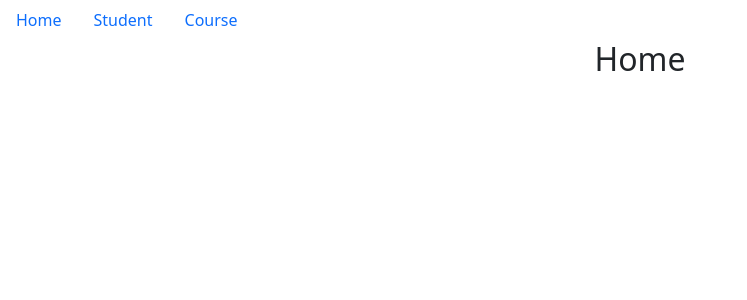
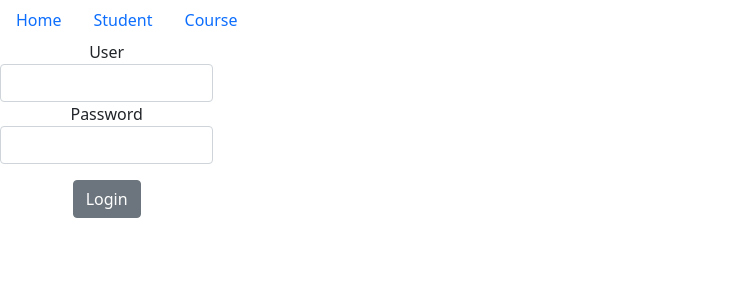
Before and after one commit to nmduc99/Demo_crud_simple_front, a React (Create React App) app: page / in a window 1280 px wide. Shown: the top 300 px of the page, without its empty margins (0-747 px from the left). Built offline with nearby package versions, Linux system fonts and the light colour scheme.

Commit message:
update31.3

```diff
--- a/package.json
+++ b/package.json
@@ -3,12 +3,14 @@
   "version": "0.1.0",
   "private": true,
   "dependencies": {
+    "@auth0/auth0-react": "^1.4.0",
     "@testing-library/jest-dom": "^5.11.4",
     "@testing-library/react": "^11.1.0",
     "@testing-library/user-event": "^12.1.10",
-    "antd": "^4.14.1",
+    "antd": "^4.15.0",
     "axios": "^0.21.1",
     "bootstrap": "^5.0.0-beta3",
+    "mdbreact": "^5.0.1",
     "query-string": "^7.0.0",
     "react": "^17.0.2",
     "react-dom": "^17.0.2",
--- a/src/App.js
+++ b/src/App.js
@@ -8,15 +8,14 @@ import {
   Route,
   //Link
 } from "react-router-dom";
+import { Nav, NavItem, NavLink } from 'reactstrap';
+import Example from './components/example'
 
-
-import { Nav, NavItem, NavLink } from 'reactstrap';
 const Index = () => <h2>Home</h2>;
 function App() {
   return (
-
-      <Router>
-        <div className="App">
+    <Router>
+      <div className="App">
         {/* <nav>
           <ul>
             <li>
@@ -40,7 +39,8 @@ function App() {
 
         <Nav>
           <NavItem>
-            <NavLink href="/">Home</NavLink>
+            <NavLink href="/home" >Home</NavLink>
+
           </NavItem>
           <NavItem>
             <NavLink href="/students">Student</NavLink>
@@ -51,11 +51,14 @@ function App() {
         </Nav>
 
 
-        <Route path="/" exact component={Index} />
+        <Route path="/" exact component={Example }/>
+        <Route path="/home" exact component={Index} />
         <Route path="/students/" exact component={StudentList} />
         <Route path="/courses/" exact component={CourseList} />
       </div>
     </Router>
+
+
   );
 }
 
--- a/src/components/course/CourseList.jsx
+++ b/src/components/course/CourseList.jsx
@@ -136,7 +136,7 @@ setModal(true)
             <div>
 
                 <Modal isOpen={modal} fade={true}   >
-                    <ModalHeader >Add Student</ModalHeader>
+                    <ModalHeader >Course</ModalHeader>
                     <ModalBody>
                         <div>
                             <form id="formSubmit" onSubmit={handleOnSubmit} >
--- /dev/null
+++ b/src/components/example.jsx
@@ -0,0 +1,32 @@
+import React from 'react';
+import { Button, Form, FormGroup, Label, Input,Col } from 'reactstrap';
+
+function  Example() {
+
+
+
+    return (
+
+    <Form inline>
+        <Col md={2}>
+        <FormGroup className="mb-2 mr-sm-2 mb-sm-0">
+        <Label for="exampleUser" className="mr-sm-2">User</Label>
+        <Input type="user" name="user" id="exampleUser"/>
+      </FormGroup>
+        </Col>
+        <Col md={2}>
+      <FormGroup className="mb-2 mr-sm-2 mb-sm-0">
+        <Label for="examplePassword" className="mr-sm-2">Password</Label>
+        <Input type="password" name="password" id="examplePassword" />
+      </FormGroup>
+      </Col>
+      <p></p>
+      <Col md={2}>
+      <Button
+      >Login</Button>
+      </Col>
+    </Form>
+  );
+}
+
+export default Example;
--- a/src/components/student/StudentList.jsx
+++ b/src/components/student/StudentList.jsx
@@ -7,14 +7,20 @@ import axios from "axios";
 
 function StudentList() {
 
+
+
     const deleteStudent = async (id) => {
 
         try {
             await Axios.delete(`http://localhost:8080/students/${id}`);
+
             await getAll();
+
         } catch (error) {
             console.log(error);
         }
+
+
     }
 
 
@@ -99,6 +105,7 @@ function StudentList() {
 
     })
 
+
     const [modal, setModal] = useState(false);
 
     return (
@@ -132,6 +139,7 @@ function StudentList() {
                                         <Button color="info"
                                             onClick={() => editStudent(item.id)}
                                         >Edit</Button>{' '}
+
                                         <Button onClick={() => {
                                             deleteStudent(item.id);
                                         }} color="danger">Delete
@@ -149,7 +157,7 @@ function StudentList() {
             <div>
 
                 <Modal isOpen={modal} fade={true}   >
-                    <ModalHeader >Add Student</ModalHeader>
+                    <ModalHeader >Student</ModalHeader>
                     <ModalBody>
                         <div>
                             <form id="formSubmit" onSubmit={handleOnSubmit} >
@@ -184,6 +192,7 @@ function StudentList() {
                 </Modal>
             </div>
 
+
         </div>
 
     )
--- a/src/index.js
+++ b/src/index.js
@@ -3,6 +3,7 @@ import ReactDOM from 'react-dom';
 import './index.css';
 import App from './App';
 import reportWebVitals from './reportWebVitals';
+
 
 ReactDOM.render(
   <React.StrictMode>
```
Also changed, not shown: src/components/authentication/Login.jsx (added), 1 other file (tests, documents, lock files or other folders).
